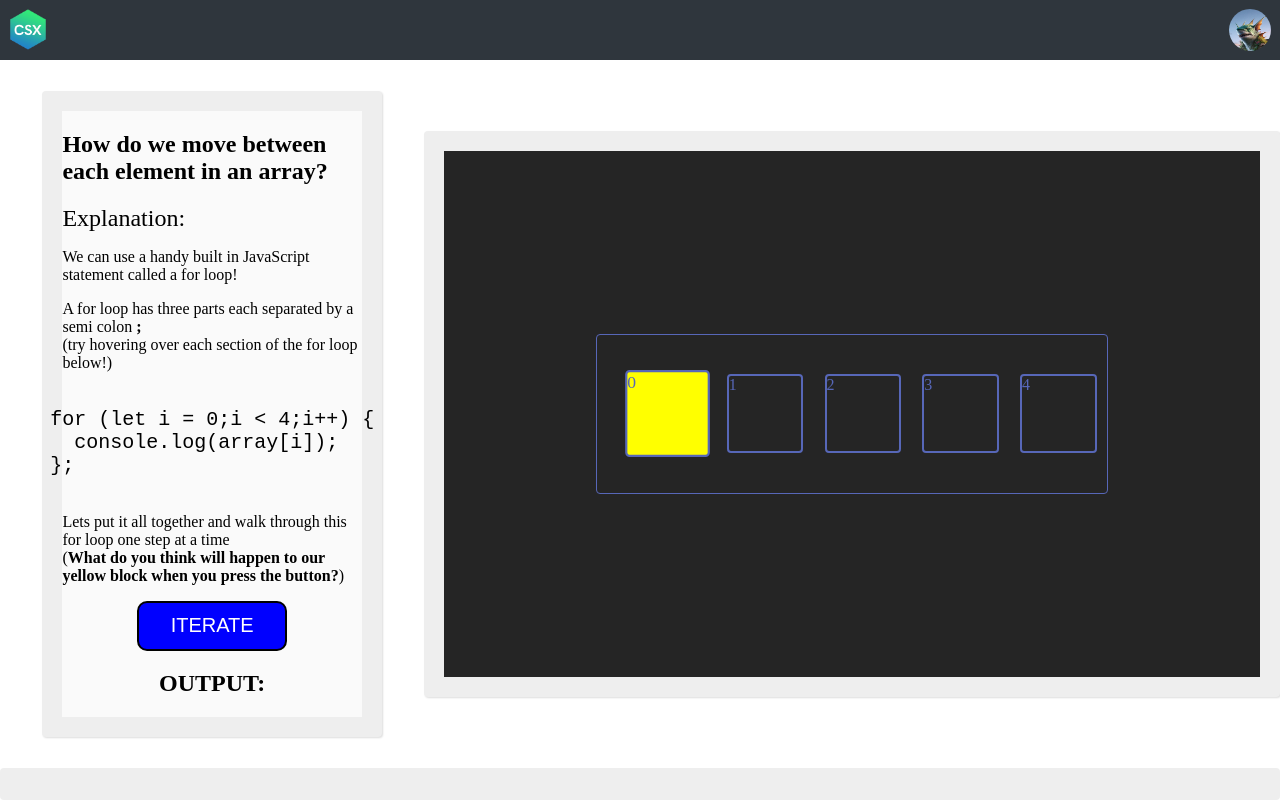
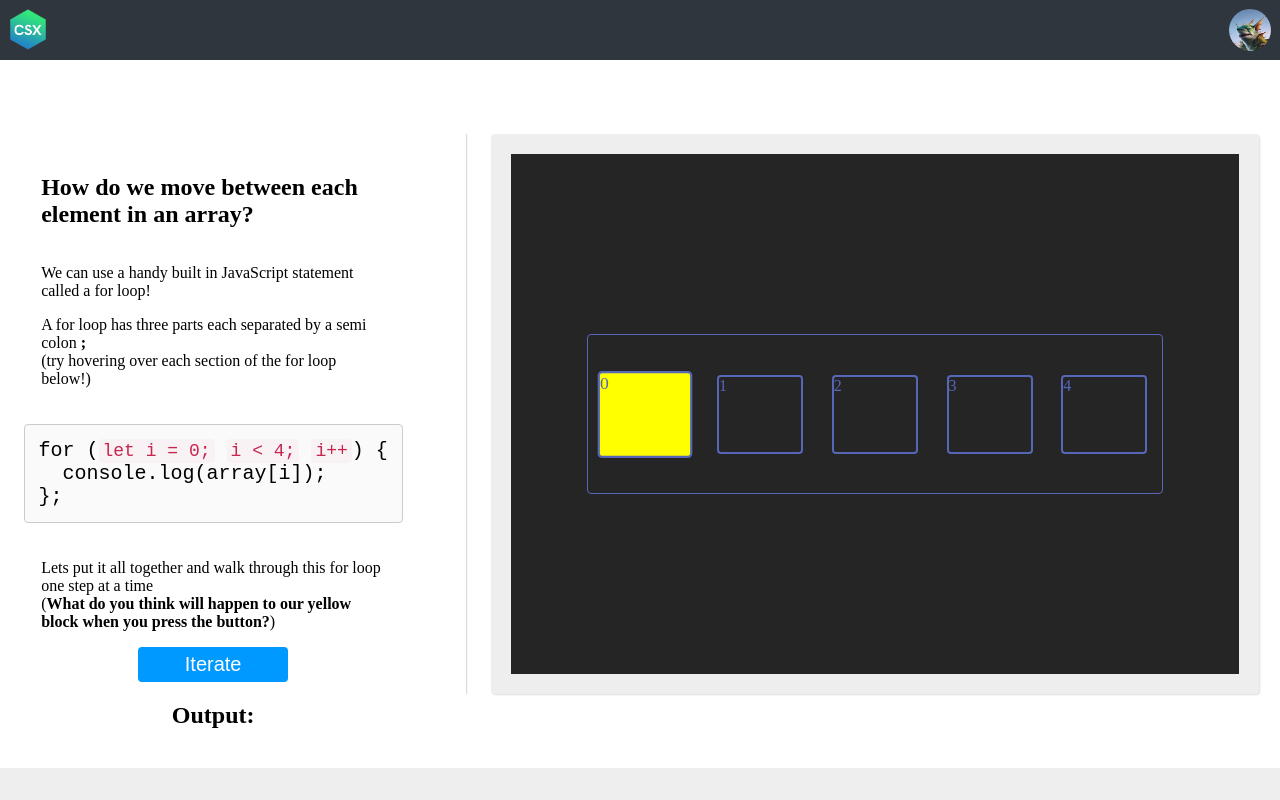
Before and after one commit to TheGoblinSharks/Scratch-Project, a React (Vite) app: page / in a window 1280 px wide. Built offline with nearby package versions, Linux system fonts and the light colour scheme.

Commit message:
updated styling

```diff
--- a/src/App.jsx
+++ b/src/App.jsx
@@ -16,6 +16,7 @@ function App() {
         <NavBar/>
         <div className="column-wrapper">
           <LeftMainContainer onIterate={handleIterate}/>
+          <div className="line"></div>
           <RightMainContainer currentIndex={currentIndex}/>
         </div>
         <div className="footer-line"></div>
--- a/src/Containers/LeftMainContainer.jsx
+++ b/src/Containers/LeftMainContainer.jsx
@@ -10,7 +10,7 @@ const LeftMainContainer = ({onIterate}) => {
             How do we move between each element in an array?
           </h2>
           <div>
-            <span className="explanation">Explanation:</span>
+            {/* <span className="explanation">Explanation:</span> */}
             <p>
               We can use a handy built in JavaScript statement called a for loop!
             </p>
@@ -19,34 +19,49 @@ const LeftMainContainer = ({onIterate}) => {
               (try hovering over each section of the for loop below!)
             </p>
           </div>
+
+          <div>
+
+          </div>
+
           <pre className="code-example">
             {/* {description} */}
+            {/* <code> */}
               {`for (`}
-              <span
-                className="tool-tip"
-              >
+                <span className="tool-tip">
+                  <code>
                     let i = 0;
+                  </code>
                   <span className="tool-tip-text">
                     Sets where we start in our array. In JavaScript arrays are zero indexed which means we start at position 0 instead of position 1
                   </span>
                 </span>
 
-              <span
-                className="tool-tip"
-              >
+<span> </span>
+
+                <span className="tool-tip">
+                  <code>
                   {`i < 4;`}
+                  </code>
+                  {/* {`i < 4;`} */}
                   <span className="tool-tip-text">
                     Sets when we want our loop to stop. In our case this block is saying keep moving through the items in the array as long as we are at a position that is less than 4
                   </span>
                 </span>
-
+<span> </span>
                 <span className="tool-tip">
-                i++
+                  <code>
+                  {`i++`}
+                  </code>
+                  {/* i++ */}
                   <span className="tool-tip-text">
                     {`Sets our "step" or how many positions we want move. In our case we are telling our for loop to move only one item at at time. We could have i += 2 here and in that case we would move two positions each time`}
                   </span>
                 </span>
                 {`) {\n  console.log(array[i]);\n}`};
+
+            {/* </code> */}
+
           </pre>
 
           <p>
@@ -55,11 +70,11 @@ const LeftMainContainer = ({onIterate}) => {
           </p>
 
           <button className="iterate-button" onClick={onIterate}>
-            ITERATE
+            Iterate
           </button>
 
           <h2>
-            OUTPUT:
+            Output:
           </h2>
 
 
--- a/src/Containers/RightMainContainer.jsx
+++ b/src/Containers/RightMainContainer.jsx
@@ -4,12 +4,17 @@ import ArrayContainer from '../components/ArrayContainer';
 const RightMainContainer = ({currentIndex}) => {
   const arrayData = [0, 1, 2, 3, 4]
   return (
-    <div className="right-main-container">
-      <ArrayContainer
-        arrayData={arrayData}
-        currentIndex={currentIndex}
-      />
+    <div className="left">
+      <div className="right-main-container">
+        <div className="animation-wrapper">
+          <ArrayContainer
+            arrayData={arrayData}
+            currentIndex={currentIndex}
+          />
+        </div>
+      </div>
     </div>
+
   );
 };
 
--- a/src/index.css
+++ b/src/index.css
@@ -2,7 +2,6 @@
  /* ********************MAIN STRUCTURE/CONTAINERS******************** */
 
 * {
-    /* border: 1px solid red; */
   /* border: 1px solid red; */
   box-sizing: border-box;
   border-radius: 4px;
@@ -20,12 +19,10 @@ body {
  nav {
   display: flex;
   justify-content: space-between;
-    justify-content: space-between;
   /**/
   width: 100%;
   height: 7.5vh;
   background-color: rgb(47, 54, 61);
-    border-radius: 0;
   border-radius: 0;
  }
 
@@ -33,7 +30,7 @@ body {
   display: flex;
   /**/
   background-color: rgb(255, 255, 255);
-    justify-content: center;
+  justify-content: space-around;
   align-items: center;
 
   width: 100vw;
@@ -48,10 +45,7 @@ body {
 
   /* width: 500px; */
   /* flex-grow: 2; */
-    width: 40vw;
-
-
-
+  /* width: 40vw; */
 
 }
 
@@ -60,19 +54,16 @@ body {
   flex-direction: column;
   justify-content: flex-start;
   align-items: center;
-    display: flex;
-    flex-direction: column;
-    justify-content: flex-start;
-    align-items: center;
   /**/
-    background-color: rgb(250, 250, 250);
-    border: 20px solid #eee;
-    box-shadow: 1px 1px 2px #ddd;
+  background-color: rgb(255, 255, 255);
+  /* background-color: rgb(250, 250, 250); */
+  /* border: 20px solid #eee;
+  box-shadow: 1px 1px 2px #ddd; */
   /**/
-    height: 80%;
-    width: 80%;
-
-
+  height: 70vh;
+  width: 30vw;
+  /* width: 80%; */
+  padding: 20px;
 }
 
 .right {
@@ -93,11 +84,12 @@ body {
   border: 20px solid #eee;
   box-shadow: 1px 1px 2px #ddd;
   /**/
-    height: 80%;
-    width: 80%;
+  height: 70vh;
+  width: 60vw;
+  /* height: 80%;
+  width: 80%; */
 }
 
- /* ******************** INNER COMPONENTS/CONTAINERS/THINGS ******************** */
  /* ******************** INNER COMPONENTS/CONTAINERS/THINGS ******************** */
 
 .solution-container {
@@ -118,25 +110,32 @@ body {
 
 
 /********************* ANIMATION STUFF ******************** */
+/* .animation-wrapper {
+  display: flex;
+  justify-content: center;
+  width
+} */
+
 .arrayContainer {
   /* position: relative; */
   height: 20vh;
-  width:40vw;
+  width: 45vw;
   display: flex;
   align-items: center;
   justify-content: space-around;
   border: 1px solid rgb(87, 103, 184);
+
   /* background-color: aqua; */
   /* margin: 20px;  */
 }
 
 .box {
+  margin: auto;
   height: 50%;
   width: 15%;
-  display: inline-block;
+  /* display: inline-block; */
   border: 2px solid rgb(87, 103, 184);
   /* border-radius: 4px; */
-  border: 2px solid rgb(87, 103, 184);
   transition: transform 0.3s ease-out, background-color 0.3s ease-out; /* Add transform transition here */
 }
 
@@ -162,7 +161,6 @@ body {
 
 .explanation {
   font-size:1.5rem;
-
 }
 
 .tool-tip-text {
@@ -185,9 +183,9 @@ body {
 }
 
 .iterate-button {
-  border:2px solid black;
-  background:blue;
-  border-radius:10px;
+  /* border:2px solid black; */
+  background: #09f;
+  /* border-radius:10px; */
   height:50px;
   width:150px;
   color:white;
@@ -206,17 +204,18 @@ img {
   border-radius: 50%;
 }
 
-/* .line {
+.line {
   width: 1px;
-    height: 80%;
-    background-color: gray;
-    transform: translateX(5vw);
-} */
+  height: 70vh;
+  background-color: lightgrey;
+  transform: translateX(1.5vw);
+}
+
 .footer-line {
-    /* height: 20px; */
   height: 4vh;;
   width: 100vw;
   background-color: #eee;
+  border-radius: 0;
 }
 
 button {
@@ -231,3 +230,19 @@ button {
   background-color: #09f;
   color: #fff;
 }
+
+/********************* IDK... NEW EDITIONS IG? ******************** */
+
+pre {
+  background-color: rgb(250, 250, 250);
+  /* background-color: gray; */
+  padding: 14px;
+  border: 1px solid #ccc;
+}
+
+code {
+  padding: 2px 4px;
+  color: #c7254e;
+  font-size: 90%;
+  background-color: #f9f2f4;
+}
```
Lines whose indentation alone changed are shown as unchanged.
